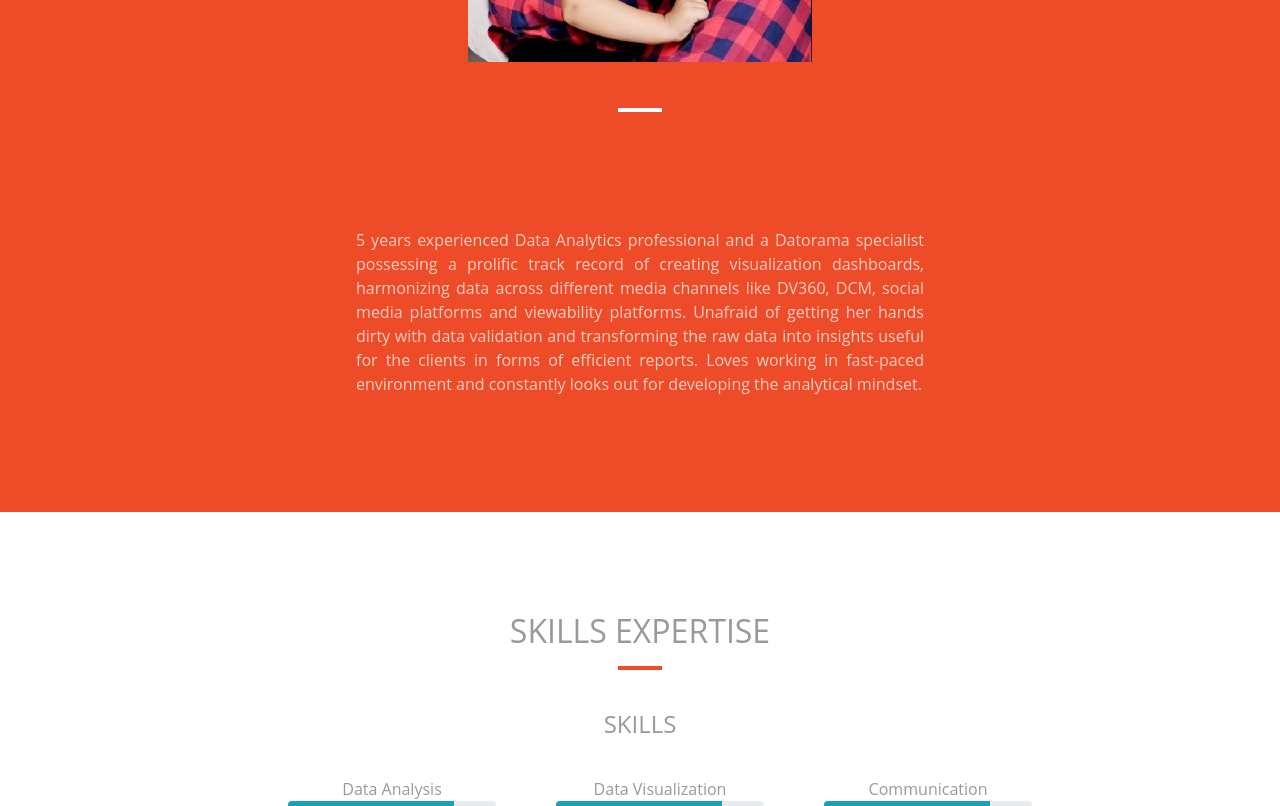
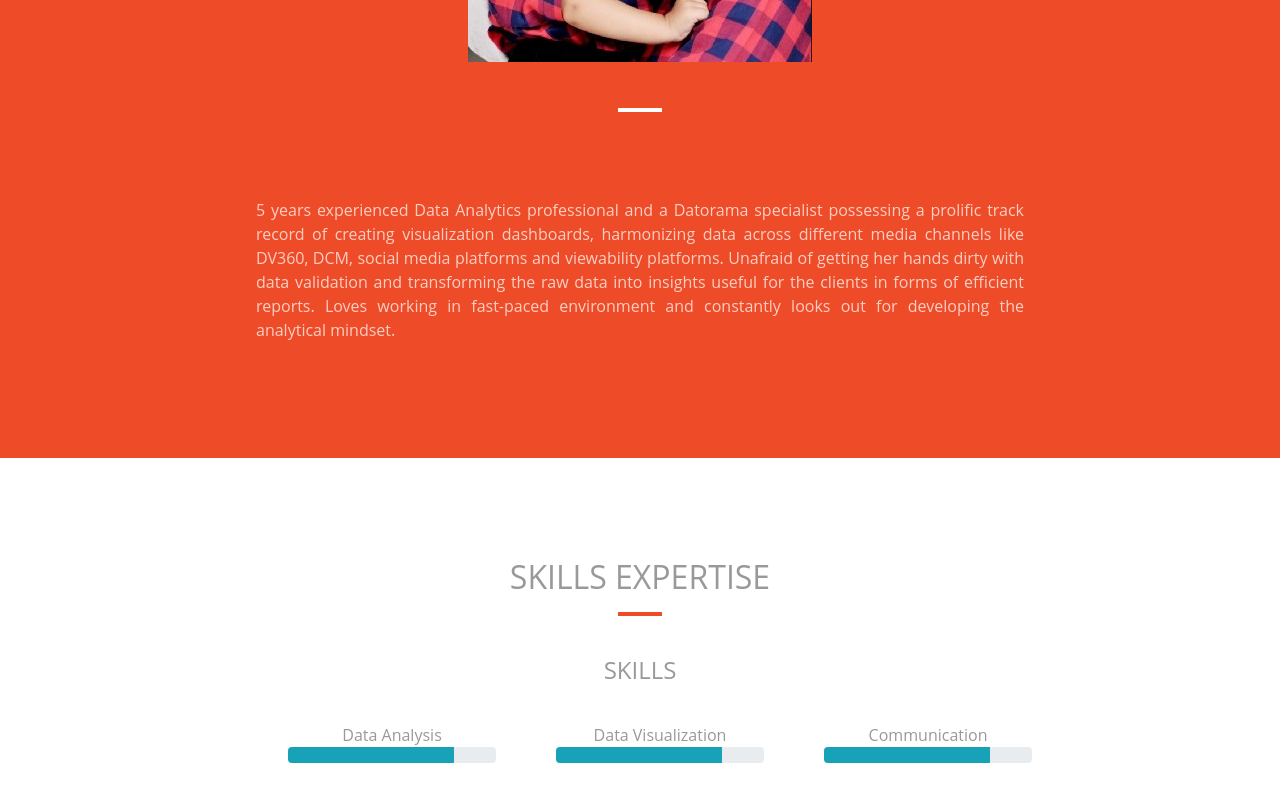
Before and after one commit to sredhu37/richa-jha, a React (Create React App) app: page / in a window 1280 px wide. Shown: the part 1160-1966 px from the top of the page. Built offline with nearby package versions, Linux system fonts and the light colour scheme.

Commit message:
Minor bug fix

```diff
--- a/src/App.css
+++ b/src/App.css
@@ -148,7 +148,8 @@
   width: 60%;
   text-align: justify;
   color: #FBCEC2;
-  padding: 100px;
+  padding-top: 70px;
+  padding-bottom: 100px;
 }
 
 .Experience {
--- a/src/components/Experience.js
+++ b/src/components/Experience.js
@@ -103,7 +103,7 @@ const Experience = () => {
           <VerticalTimelineElement
             className="vertical-timeline-element--education experienceContent"
             contentStyle={{ background: 'turquoise', color: '#fff' }}
-            date="July 2012 - January 2016"
+            date="July 2012 - June 2016"
             iconStyle={{ background: 'turquoise', color: '#fff' }}
           >
             <h3 className="vertical-timeline-element-title"> B.Tech. </h3>
```
Also changed, not shown: 10 other files (tests, documents, lock files or other folders).
